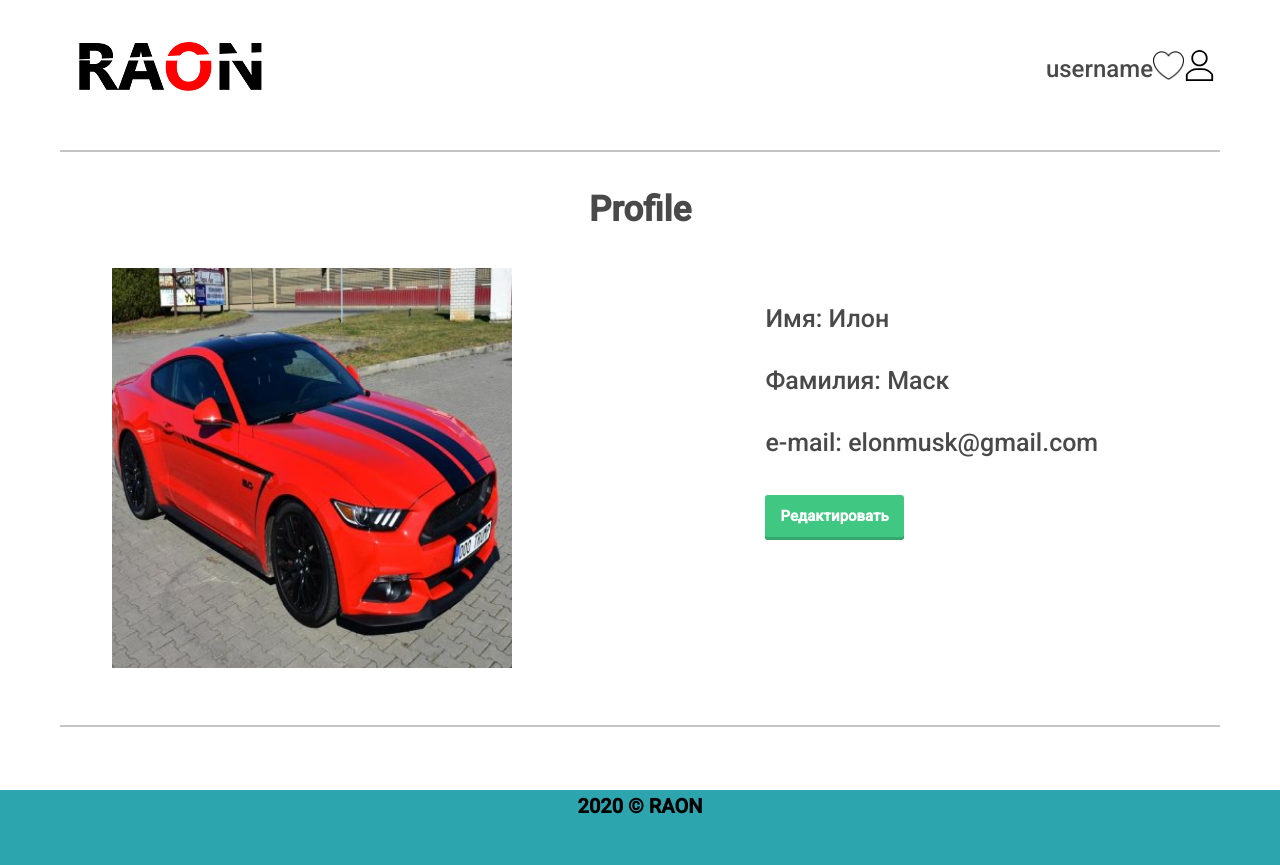
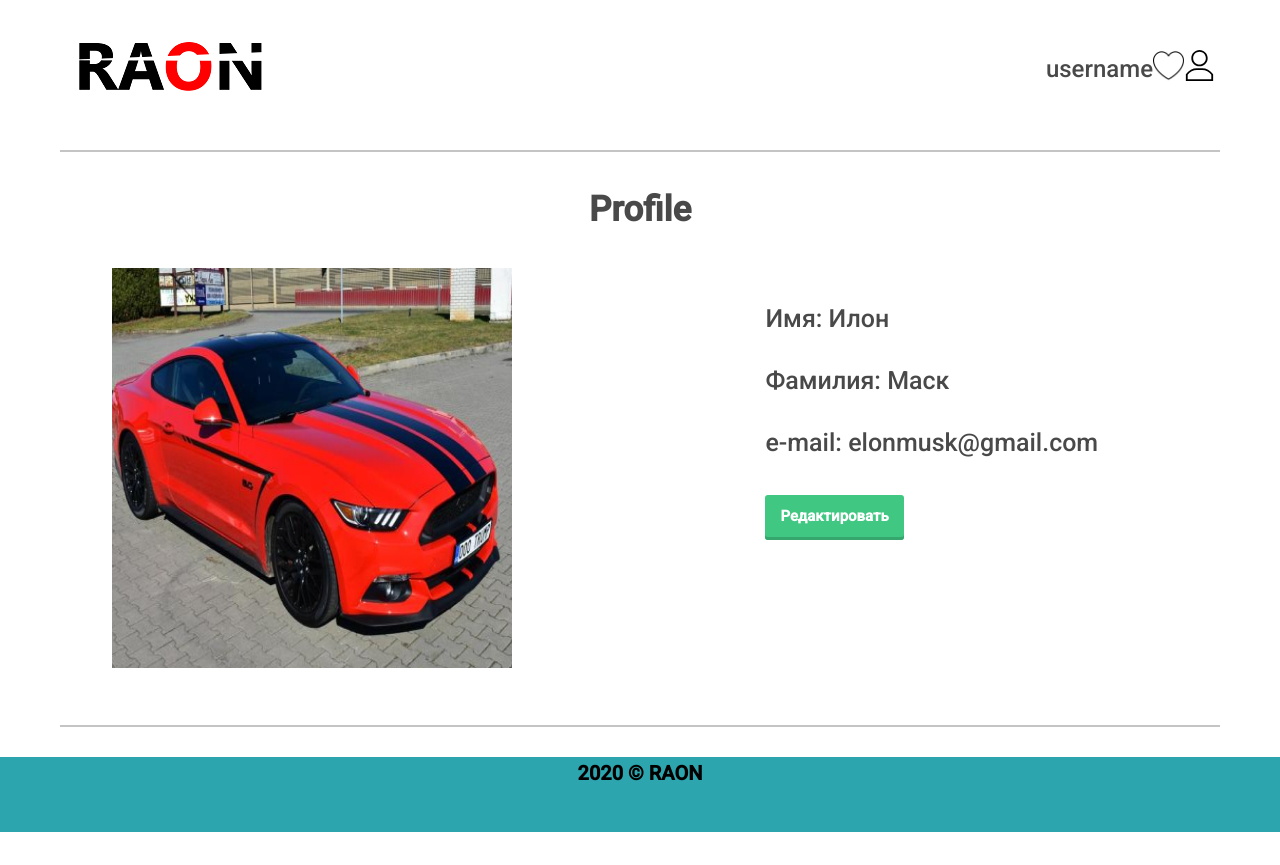
Before and after one commit to Fhockk/RAON, a Django app: template browsing/templates/profile.html in a window 1280 px wide. After the commit the page ends 832 px from the top, so only its background shows below. Run offline with Django 3.2, Linux system fonts and the light colour scheme; the template is opened without the code that fills it, so the values that code supplies are empty.

Commit message:
html templates and footer

```diff
--- a/browsing/static/browsing/style.css
+++ b/browsing/static/browsing/style.css
@@ -87,8 +87,6 @@ h1, h2, h3, h4, h5, h6 {
     margin: 10px 0;
     width: 100%;
     padding-top: 140px;
-
-    position: absolute;
     top: 0;
     left: 0;
     right: 100px;
@@ -313,10 +311,9 @@ h1, h2, h3, h4, h5, h6 {
 /*BODY END*/
 /*FOOTER*/
 
-.footer {
+#site-footer {
     text-align: center;
     height: 75px;
-    margin-top: 1750px;
     background: #2CA5AE;
 }
 
@@ -469,14 +466,6 @@ h1, h2, h3, h4, h5, h6 {
     transition: .5s ease-in-out;
 }
 
-
-.footer-item {
-    text-align: center;
-    height: 75px;
-    margin-top: 970px;
-    background: #2CA5AE;
-}
-
 /*USER*/
 
 .body-line-user {
@@ -553,13 +542,6 @@ a.button7:active {
     box-shadow: 0 3px rgb(33, 147, 90) inset;
 }
 
-.user-footer {
-    text-align: center;
-    height: 75px;
-    margin-top: 790px;
-    background: #2CA5AE;
-}
-
 .body-line-user2 {
     margin: 50px 60px 30px;
     border-bottom: 2px solid #C4C4C4;
--- /dev/null
+++ b/browsing/templates/base_layout.html
@@ -0,0 +1,19 @@
+{% load static %}
+<!DOCTYPE html>
+<html lang="en" dir="ltr">
+<head>
+    <meta charset="utf-8">
+    <link rel="stylesheet" href="{% static 'browsing/style.css' %}">
+    <link href="https://fonts.googleapis.com/css2?family=Roboto:wght@500&display=swap" rel="stylesheet">
+    <title>Raon</title>
+</head>
+<body>
+{% block content %}
+{% endblock %}
+<footer id="site-footer">
+    <div class="footer-text">
+        2020 &copy; RAON
+    </div>
+</footer>
+</body>
+</html>
--- a/browsing/templates/profile.html
+++ b/browsing/templates/profile.html
@@ -1,13 +1,6 @@
+{% extends 'base_layout.html' %}
 {% load static %}
-<!DOCTYPE html>
-<html lang="en" dir="ltr">
-<head>
-    <meta charset="utf-8">
-    <link rel="stylesheet" href="{% static 'browsing/style.css' %}">
-    <link href="https://fonts.googleapis.com/css2?family=Roboto:wght@500&display=swap" rel="stylesheet">
-    <title>Raon</title>
-</head>
-<body>
+{% block content %}
 <div class="header">
     <div class="container">
 
@@ -64,13 +57,4 @@
     <div class="body-line-user2"></div>
 
 </div>
-
-<div class="user-footer">
-    <div class="footer-text">
-        2020 &copy; RAON
-    </div>
-
-</div>
-
-</body>
-</html>
+{% endblock %}
```
Also changed, not shown: browsing/templates/browsing.html (+3 -20 lines), browsing/templates/offer.html (+3 -19 lines).
